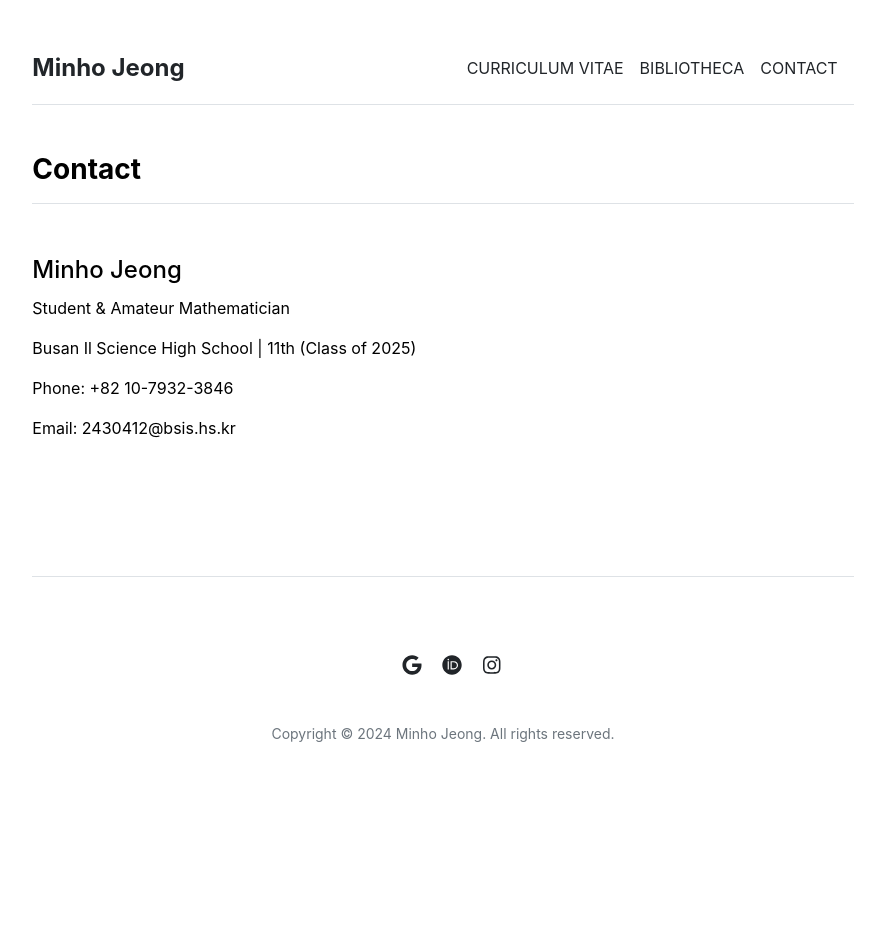
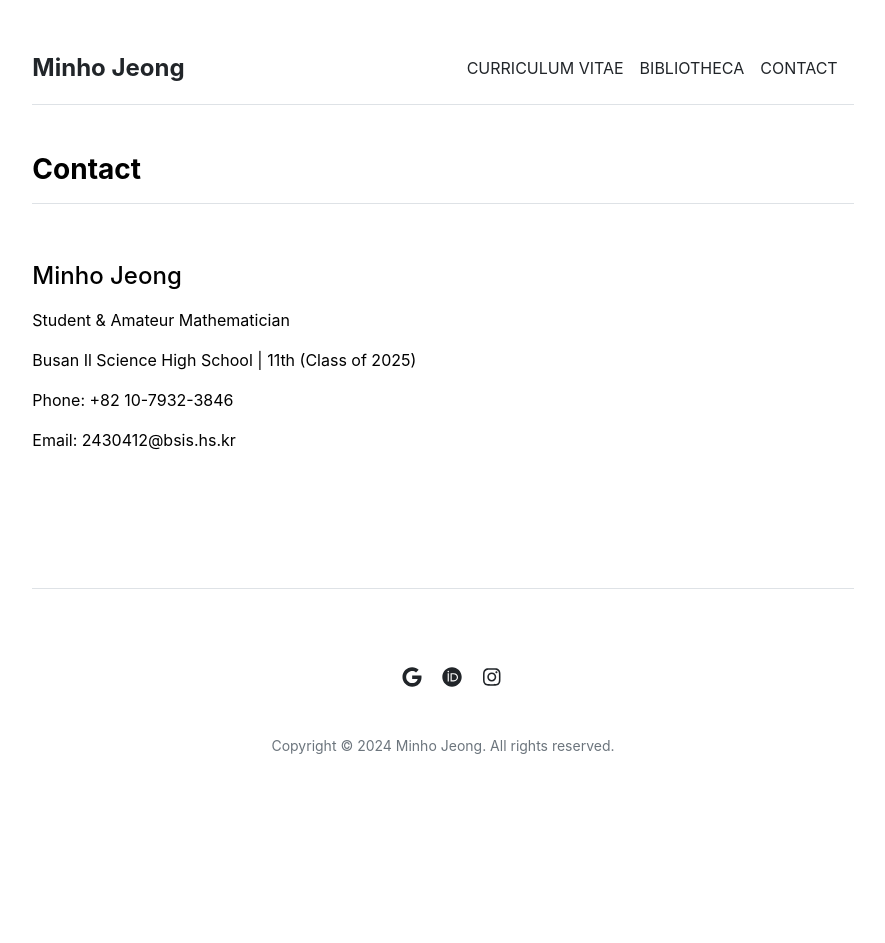
Before and after one commit to mino-jeong/mino-jeong.github.io, a Jekyll site: the page built from contact.md, in a window 1280 px wide. Shown: the whole page, without its empty margins (197-1082 px from the left). Built offline with Jekyll 4.4.1, drawn with Linux system fonts in a browser that asks for light colours.

Commit message:
Update contact.html

```diff
--- a/_includes/contact.html
+++ b/_includes/contact.html
@@ -4,7 +4,7 @@
     {% for contact in site.data.settings.contacts %}
     <div class="row g-5 mb-5">
       <div class="col-md-6">
-        <h4 style="line-height: 1.5;">{{ contact.name }}</h4>
+        <h4 style="line-height: 2;">{{ contact.name }}</h4>
         <p>{{ contact.title }}</p>
         <p>{{ contact.school }} | {{ contact.number }}</p>
         <p>Phone: {{ contact.phone }}</p>
```
